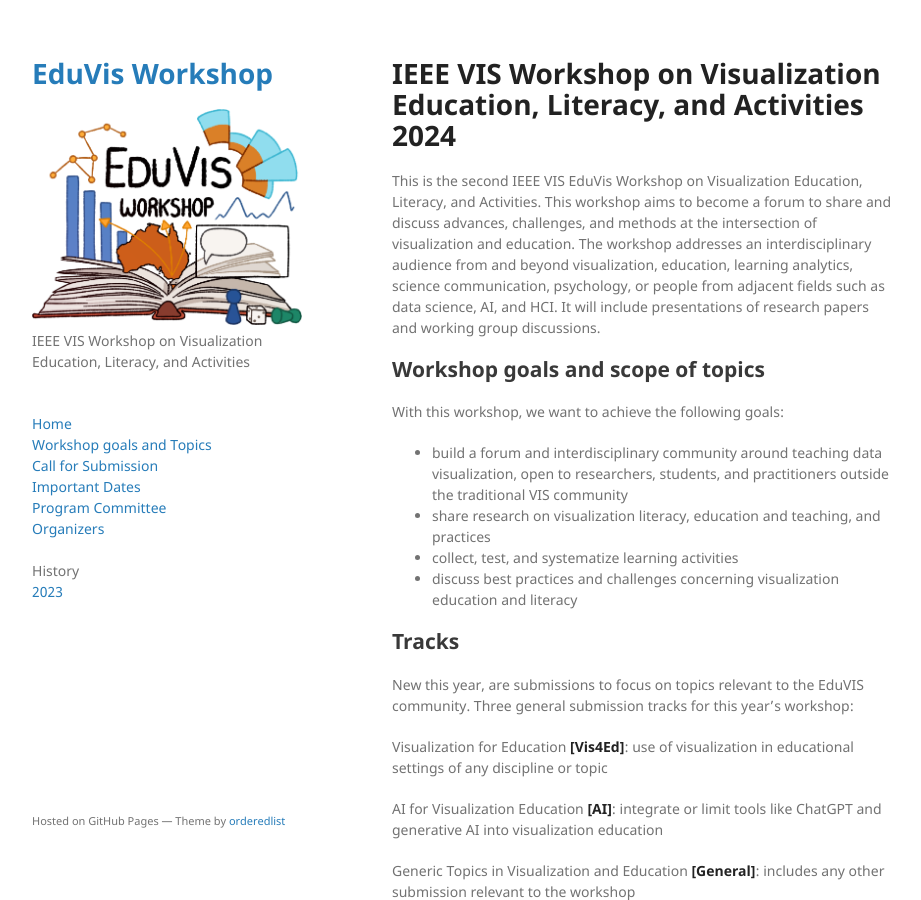
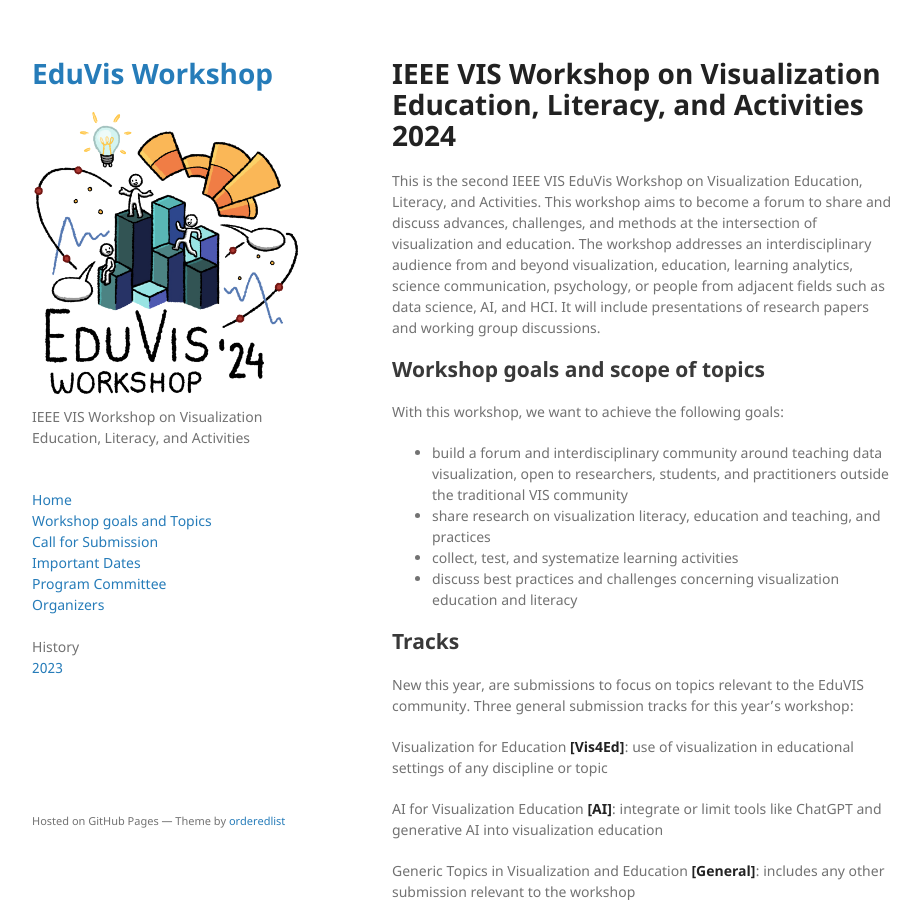
Before and after one commit to ieee-eduvis/ieee-eduvis.github.io, a Jekyll site: the page built from index.md, in a window 1280 px wide and 900 px high. Shown: the whole window, without its empty margins (178-1099 px from the left). Built offline with Jekyll 4.4.1, drawn with Linux system fonts in a browser that asks for light colours.

Commit message:
_config.yml: use 2024 logo

```diff
--- a/_config.yml
+++ b/_config.yml
@@ -1,5 +1,5 @@
 title: EduVis Workshop
-logo: /assets/img/logo_eduvis.png
+logo: /assets/img/logo_eduvis_2024.png
 description: IEEE VIS Workshop on Visualization Education, Literacy, and Activities
 show_downloads: true
 google_analytics:
```
